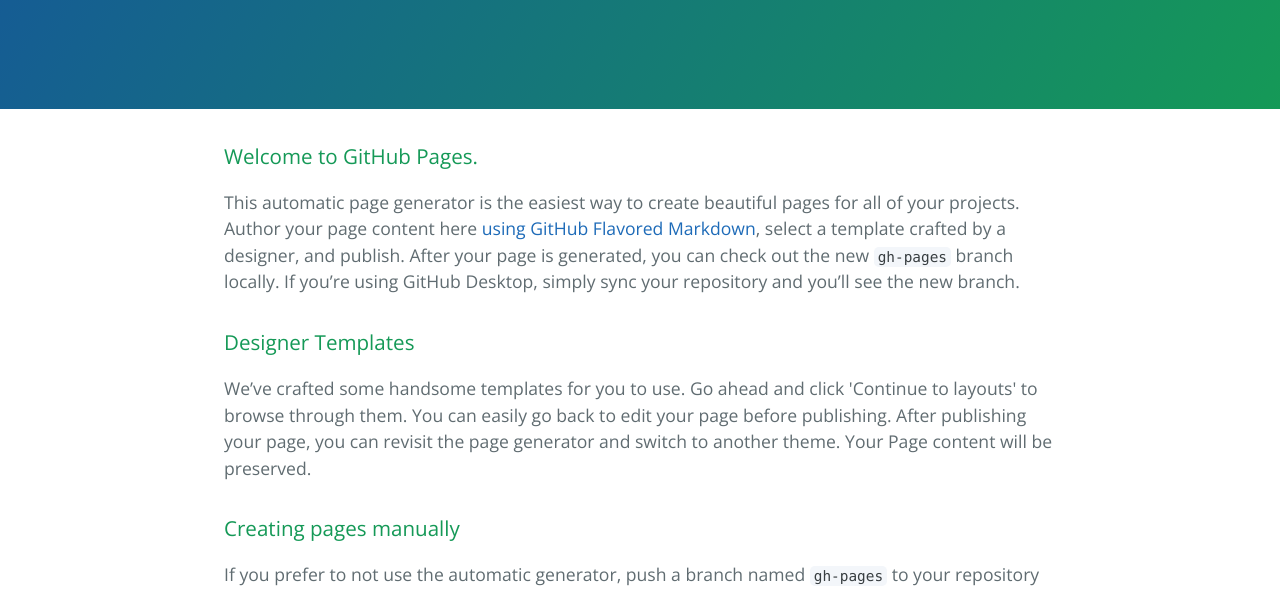
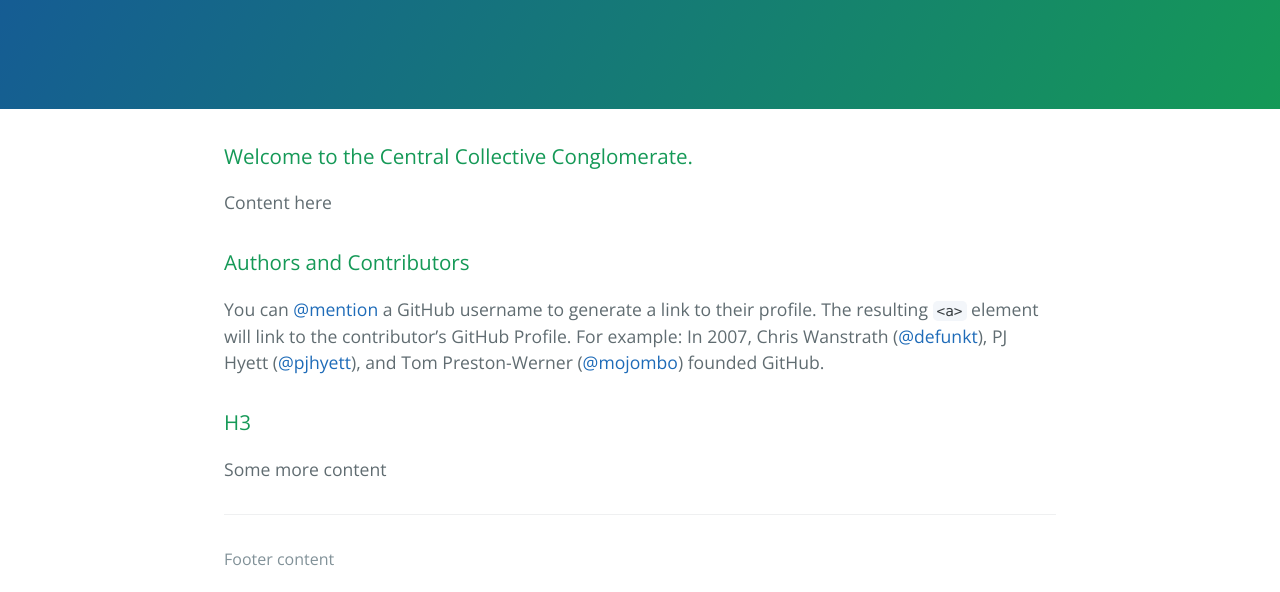
Before and after one commit to CentralCollectiveConglomerate/CentralCollectiveConglomerate.github.io, a plain HTML site: page index.html in a window 1280 px wide. Shown: the part 208-800 px from the top of the page. Drawn offline with nearby package versions, Linux system fonts and the light colour scheme.

Commit message:
Update index.html

```diff
--- a/index.html
+++ b/index.html
@@ -17,19 +17,9 @@
 
     <section class="main-content">
       <h3>
-<a id="welcome-to-github-pages" class="anchor" href="#welcome-to-github-pages" aria-hidden="true"><span class="octicon octicon-link"></span></a>Welcome to GitHub Pages.</h3>
+<a id="welcome-to-github-pages" class="anchor" href="#welcome-to-github-pages" aria-hidden="true"><span class="octicon octicon-link"></span></a>Welcome to the Central Collective Conglomerate.</h3>
 
-<p>This automatic page generator is the easiest way to create beautiful pages for all of your projects. Author your page content here <a href="https://guides.github.com/features/mastering-markdown/">using GitHub Flavored Markdown</a>, select a template crafted by a designer, and publish. After your page is generated, you can check out the new <code>gh-pages</code> branch locally. If you’re using GitHub Desktop, simply sync your repository and you’ll see the new branch.</p>
-
-<h3>
-<a id="designer-templates" class="anchor" href="#designer-templates" aria-hidden="true"><span class="octicon octicon-link"></span></a>Designer Templates</h3>
-
-<p>We’ve crafted some handsome templates for you to use. Go ahead and click 'Continue to layouts' to browse through them. You can easily go back to edit your page before publishing. After publishing your page, you can revisit the page generator and switch to another theme. Your Page content will be preserved.</p>
-
-<h3>
-<a id="creating-pages-manually" class="anchor" href="#creating-pages-manually" aria-hidden="true"><span class="octicon octicon-link"></span></a>Creating pages manually</h3>
-
-<p>If you prefer to not use the automatic generator, push a branch named <code>gh-pages</code> to your repository to create a page manually. In addition to supporting regular HTML content, GitHub Pages support Jekyll, a simple, blog aware static site generator. Jekyll makes it easy to create site-wide headers and footers without having to copy them across every page. It also offers intelligent blog support and other advanced templating features.</p>
+<p>Content here</p>
 
 <h3>
 <a id="authors-and-contributors" class="anchor" href="#authors-and-contributors" aria-hidden="true"><span class="octicon octicon-link"></span></a>Authors and Contributors</h3>
@@ -37,17 +27,14 @@
 <p>You can <a href="https://github.com/blog/821" class="user-mention">@mention</a> a GitHub username to generate a link to their profile. The resulting <code>&lt;a&gt;</code> element will link to the contributor’s GitHub Profile. For example: In 2007, Chris Wanstrath (<a href="https://github.com/defunkt" class="user-mention">@defunkt</a>), PJ Hyett (<a href="https://github.com/pjhyett" class="user-mention">@pjhyett</a>), and Tom Preston-Werner (<a href="https://github.com/mojombo" class="user-mention">@mojombo</a>) founded GitHub.</p>
 
 <h3>
-<a id="support-or-contact" class="anchor" href="#support-or-contact" aria-hidden="true"><span class="octicon octicon-link"></span></a>Support or Contact</h3>
+<a id="support-or-contact" class="anchor" href="#support-or-contact" aria-hidden="true"><span class="octicon octicon-link"></span></a>H3</h3>
 
-<p></p>
-
+<p>Some more content</p>
       <footer class="site-footer">
-
-        <span class="site-footer-credits"></span>
+        <span class="site-footer-credits">
+          <p>Footer content</p>
+        </span>
       </footer>
-
     </section>
-
-
   </body>
 </html>
```
